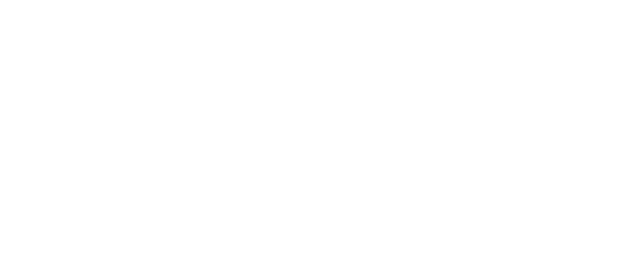
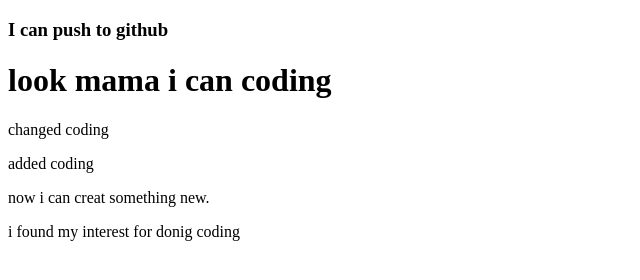
Before and after one commit to mithelazaman/my-second-repo, a plain HTML site: page Index.html in a window 1280 px wide. Shown: the whole page, without its empty margins (0-640 px from the left). Drawn offline with Linux system fonts and the light colour scheme.

Commit message:
added header

```diff
--- a/Index.html
+++ b/Index.html
@@ -7,6 +7,12 @@
     <title>my second github repo</title>
 </head>
 <body>
+    <h3>I can push to github</h3>
+    <h1>look mama i can coding</h1>
+    <p>changed coding</p>
+    <p>added coding</p>
+    <p>now i can creat something new.</p>
+    <p>i found my interest for donig coding</p>
 
 </body>
 </html>
```
